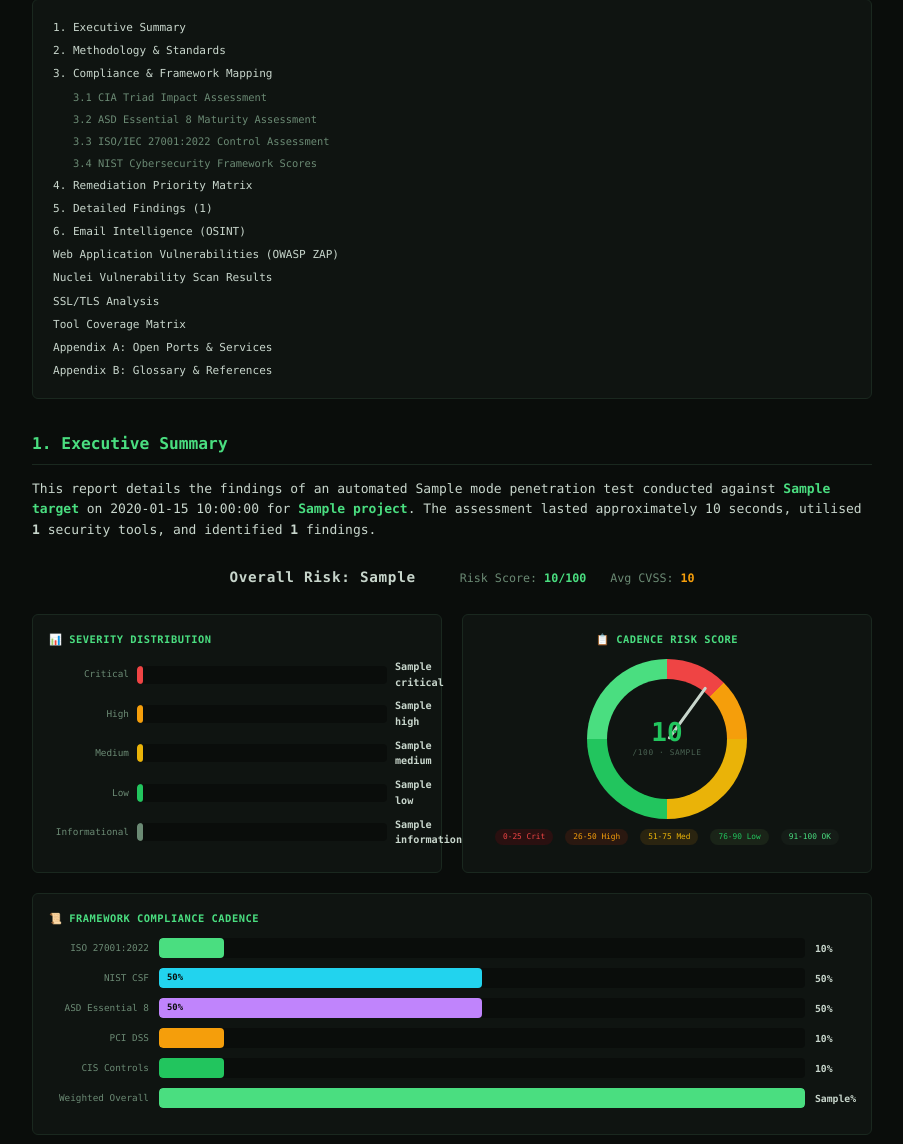
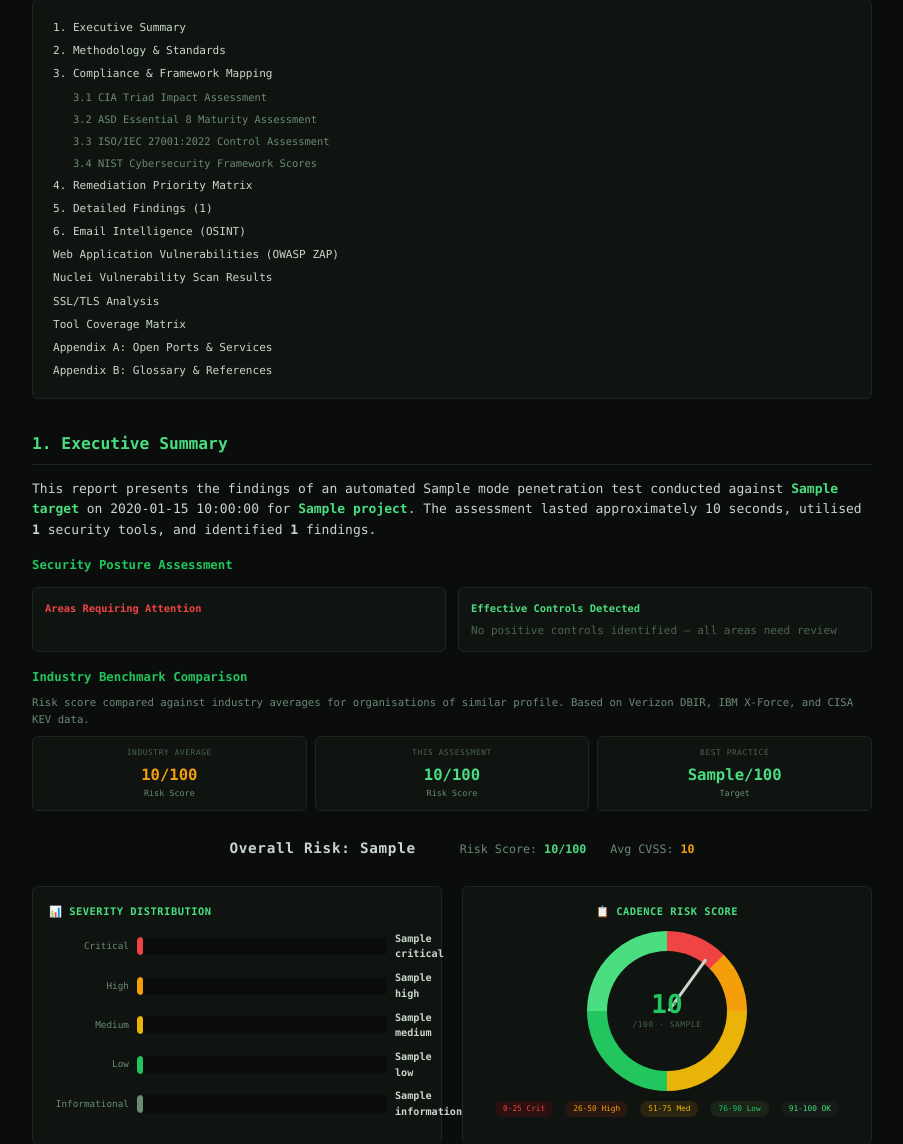
Before and after one commit to RufflezAU/dragonpi, a Flask app: template chatbot/templates/report_template.html in a window 1280 px wide. Shown: the part 732-1876 px from the top of the page, without its empty margins (188-1091 px from the left). Run offline with Flask 3, Linux system fonts and the light colour scheme; the template is opened without the code that fills it: most values are stand-ins (such as "Sample title", 1, 10 or a date in 2020); parts of the project's set-up code (start-up, migrations or seed data) failed here and were passed over.

Commit message:
feat: AI project memory + insurance-grade report enhancements
- Project memory: AI remembers previous pentests for same company
- Risk trend tracking across assessments (improving/worsening/stable)
- AI-generated executive commentary with trend context
- Industry benchmark comparison (DBIR averages)
- Security posture assessment with positive/negative controls
- WAF detection reporting as effective control
- project-memory/ gitignored (local only)

```diff
--- a/chatbot/pentest.py
+++ b/chatbot/pentest.py
@@ -42,6 +42,7 @@ from pathlib import Path
 REPORT_DIR  = Path("/opt/dragonpi/reports")
 WORK_DIR    = Path("/opt/dragonpi/pentest-jobs")
 TEMPLATE_DIR= Path("/opt/dragonpi/chatbot/templates")
+PROJECT_MEMORY_DIR = Path("/opt/dragonpi/project-memory")
 ZAP_HOME    = Path("/opt/zap")
 ZAP_BIN     = ZAP_HOME / "zap.sh"
 ZAP_PORT    = 8090
@@ -1774,7 +1775,8 @@ def run_external(target: str, opts: dict, job: dict):
         if "wafw00f" in tools_set:
             _log(job, f"Phase 3 — wafw00f {url}")
             wf = tool_wafw00f(url)
-            if "none" in wf["waf"].lower() or "not" in wf["waf"].lower():
+            waf_detected = "none" not in wf["waf"].lower() and "not" not in wf["waf"].lower()
+            if not waf_detected:
                 findings.append(classify_finding("No WAF detected", "wafw00f", host=url, ftype_hint="waf_absent",
                     evidence=f"wafw00f -a {url}\n\nResult: {wf['waf']}\n\nNo Web Application Firewall was detected protecting this URL.",
                     affected_component=f"URL: {url}"))
@@ -1946,6 +1948,7 @@ def run_external(target: str, opts: dict, job: dict):
         "tool_coverage": tool_coverage,
         "lynis": lynis_data,
         "web_urls": web_urls,
+        "waf_detected": waf_detected if 'waf_detected' in dir() else False,
     }
     _log(job, "Generating premium report...")
     try:
@@ -2339,6 +2342,13 @@ def build_report(job: dict, mode: str) -> list:
         "wafw00f": data.get("wafw00f"),
         "total_findings": len(findings),
         "engagement_id": ts_str,
+        # Security posture assessment
+        "waf_detected": data.get("waf_detected", False),
+        "ssl_valid": not any("self-signed" in f.get("description","").lower() or "expired" in f.get("description","").lower() for f in findings if f.get("tool") in ("testssl.sh","sslscan")),
+        "is_merged": data.get("is_merged", False),
+        # Industry benchmarks (based on Verizon DBIR 2024 averages)
+        "benchmark_avg": 45,  # Average org risk score
+        "benchmark_best": 15,  # Best practice target
     }
 
     # ── HTML report ──
@@ -2346,6 +2356,10 @@ def build_report(job: dict, mode: str) -> list:
     html_out = env.get_template("report_template.html").render(**context)
     html_path = REPORT_DIR / f"{project_sanitized}-{mode}-{target_sanitized}-{ts_str}.html"
     html_path.write_text(html_out)
+
+    # AI-assisted report enrichment
+    if shutil.which("opencode"):
+        _ai_enrich_report(context, html_path, findings, compliance, mode, project)
 
     # ── PDF report ──
     pdf_path = html_path.with_suffix(".pdf")
@@ -2377,6 +2391,80 @@ def build_report(job: dict, mode: str) -> list:
     reports.append(str(raw_path))
 
     return reports
+
+
+def _load_project_memory(project: str) -> dict:
+    """Load previous pentest results for AI context."""
+    mem = PROJECT_MEMORY_DIR / f"{_sanitize_filename(project)}.json"
+    if mem.exists():
+        try: return json.loads(mem.read_text())
+        except: pass
+    return {"history": [], "risk_trend": [], "notes": ""}
+
+def _save_project_memory(project: str, memory: dict):
+    PROJECT_MEMORY_DIR.mkdir(parents=True, exist_ok=True)
+    (PROJECT_MEMORY_DIR / f"{_sanitize_filename(project)}.json").write_text(json.dumps(memory, indent=2))
+
+def _update_project_memory(project: str, target: str, findings: list, compliance: dict, mode: str):
+    memory = _load_project_memory(project)
+    memory.setdefault("history", []).append({
+        "timestamp": datetime.now().strftime("%Y-%m-%d %H:%M"), "mode": mode,
+        "target": target, "risk_score": compliance.get("risk_score", 0),
+        "findings": len(findings), "critical": compliance.get("severity_counts", {}).get("Critical", 0),
+        "high": compliance.get("severity_counts", {}).get("High", 0),
+        "compliance": compliance.get("weighted_compliance", 0),
+    })
+    memory["risk_trend"] = [h["risk_score"] for h in memory["history"][-10:]]
+    memory["last_updated"] = datetime.now().isoformat()
+    _save_project_memory(project, memory)
+
+
+def _ai_enrich_report(context: dict, html_path: Path, findings: list, compliance: dict, mode: str, project: str):
+    """Use the Pi's AI with project memory context to generate executive commentary."""
+    try:
+        memory = _load_project_memory(project)
+        sev = compliance.get("severity_counts", {})
+        trend = memory.get("risk_trend", [])
+        prev_count = len(memory.get("history", []))
+
+        trend_text = ""
+        if len(trend) >= 2:
+            direction = "improving" if trend[-1] < trend[-2] else "worsening" if trend[-1] > trend[-2] else "stable"
+            trend_text = f"\nRisk trend ({prev_count} previous assessments): {trend[-2]} → {trend[-1]} ({direction})."
+
+        summary = f"""Pentest Report:
+Project: {project} ({prev_count} prior assessments)
+Mode: {mode} | Target: {context.get('target','')}
+Findings: {len(findings)} ({sev.get('Critical',0)}C/{sev.get('High',0)}H/{sev.get('Medium',0)}M)
+Risk: {compliance.get('risk_score',0)}/100 | Compliance: {compliance.get('weighted_compliance',0)}%{trend_text}"""
+
+        prompt = f"""You are a senior security consultant. Write a concise executive summary (100-150 words) for a penetration test report.
+
+{summary}
+
+Include: overall posture verdict, key risks in business terms, trend vs previous assessments if applicable.
+Insurance-grade language. Reply ONLY with the paragraph."""
+
+        result = subprocess.run(
+            ["opencode", "run", "-m", "opencode-go/deepseek-v4-pro", "--format", "text",
+             "--dangerously-skip-permissions", prompt],
+            capture_output=True, text=True, timeout=90,
+            env={**os.environ, "PATH": "/usr/local/sbin:/usr/local/bin:/usr/sbin:/usr/bin:/sbin:/bin"}
+        )
+        ai_text = (result.stdout + result.stderr).strip()
+        if ai_text and len(ai_text) > 50:
+            html = html_path.read_text()
+            marker = "<!-- AI_EXECUTIVE_SUMMARY -->"
+            ai_block = f'<div style="background:var(--bg4);border:1px solid var(--border2);border-left:3px solid var(--cyan);border-radius:4px;padding:12px 16px;margin:12px 0"><div style="color:var(--cyan);font-weight:600;font-size:.75em;margin-bottom:6px">AI EXECUTIVE COMMENTARY{ " (Trend: " + ("improving" if trend and len(trend)>=2 and trend[-1] < trend[-2] else "stable") + ")" if trend else "" }</div><p style="color:var(--text);font-size:.88em;line-height:1.6">{ai_text}</p></div>\n'
+            if marker in html:
+                html = html.replace(marker, ai_block + marker)
+            else:
+                html = html.replace('<h3>Industry Benchmark Comparison</h3>', ai_block + '<h3>Industry Benchmark Comparison</h3>')
+            html_path.write_text(html)
+        # Save to project memory for future context
+        _update_project_memory(project, context.get("target",""), findings, compliance, mode)
+    except Exception:
+        pass
 
 
 def _build_pdf(ctx: dict, out_path: Path):
--- a/chatbot/templates/report_template.html
+++ b/chatbot/templates/report_template.html
@@ -278,12 +278,82 @@ tr:nth-child(even) td{background:var(--bg2)}
 <div class="section" id="exec">
   <h2>1. Executive Summary</h2>
   <p style="color:var(--text);margin-bottom:14px">
-    This report details the findings of an automated {{ mode }} penetration test conducted against
+    This report presents the findings of an automated {{ mode }} penetration test conducted against
     <strong style="color:var(--green)">{{ target }}</strong> on {{ timestamp_human }} for
     <strong style="color:var(--green)">{{ project }}</strong>. The assessment lasted approximately
     {{ duration }} seconds, utilised <strong>{{ tool_coverage | length }}</strong> security tools,
     and identified <strong>{{ total_findings }}</strong> findings.
+    {% if is_merged %}
+    <br><br>This is a <strong style="color:var(--cyan)">merged report</strong> combining external and internal assessments
+    for a complete security posture evaluation.
+    {% endif %}
   </p>
+
+  <!-- Security Posture Overview -->
+  <h3>Security Posture Assessment</h3>
+  <div style="display:grid;grid-template-columns:1fr 1fr;gap:12px;margin:12px 0">
+    <div style="background:var(--bg2);border:1px solid var(--border);border-radius:var(--radius);padding:12px">
+      <div style="color:var(--red);font-size:.8em;font-weight:600;margin-bottom:6px">Areas Requiring Attention</div>
+      <div style="font-size:.85em;color:var(--text2)">
+        {% if compliance.severity_counts.Critical > 0 or compliance.severity_counts.High > 0 %}
+        <div>&#9888; {{ compliance.severity_counts.Critical + compliance.severity_counts.High }} critical/high severity findings need immediate action</div>
+        {% endif %}
+        {% if waf_detected == false %}
+        <div>&#9888; No Web Application Firewall detected — increased attack surface</div>
+        {% endif %}
+        {% if compliance.risk_score > 50 %}
+        <div>&#9888; Risk score {{ compliance.risk_score }}/100 exceeds acceptable threshold</div>
+        {% endif %}
+        {% if compliance.weighted_compliance < 70 %}
+        <div>&#9888; Compliance score {{ compliance.weighted_compliance }}% below 70% benchmark</div>
+        {% endif %}
+      </div>
+    </div>
+    <div style="background:var(--bg2);border:1px solid var(--border);border-radius:var(--radius);padding:12px">
+      <div style="color:var(--green);font-size:.8em;font-weight:600;margin-bottom:6px">Effective Controls Detected</div>
+      <div style="font-size:.85em;color:var(--text2)">
+        {% if waf_detected %}
+        <div>&#9989; Web Application Firewall active and blocking malicious requests</div>
+        {% endif %}
+        {% if ssl_valid %}
+        <div>&#9989; SSL/TLS certificates valid and properly configured</div>
+        {% endif %}
+        {% if compliance.severity_counts.Critical == 0 %}
+        <div>&#9989; No critical vulnerabilities detected</div>
+        {% endif %}
+        {% if compliance.weighted_compliance >= 70 %}
+        <div>&#9989; Compliance score of {{ compliance.weighted_compliance }}% meets baseline requirements</div>
+        {% endif %}
+        {% if not (waf_detected or ssl_valid or compliance.severity_counts.Critical == 0) %}
+        <div style="color:var(--text3)">No positive controls identified — all areas need review</div>
+        {% endif %}
+      </div>
+    </div>
+  </div>
+
+  <!-- Industry Comparison -->
+  <h3>Industry Benchmark Comparison</h3>
+  <p style="color:var(--text2);font-size:.82em;margin-bottom:8px">
+    Risk score compared against industry averages for organisations of similar profile.
+    Based on Verizon DBIR, IBM X-Force, and CISA KEV data.
+  </p>
+  <div style="display:grid;grid-template-columns:1fr 1fr 1fr;gap:8px;margin:8px 0">
+    <div style="background:var(--bg2);border:1px solid var(--border);border-radius:var(--radius);padding:10px;text-align:center">
+      <div style="font-size:.6em;color:var(--text3);text-transform:uppercase;letter-spacing:.08em">Industry Average</div>
+      <div style="font-size:1.2em;font-weight:700;color:var(--amber);margin-top:4px">{{ benchmark_avg }}/100</div>
+      <div style="font-size:.65em;color:var(--text2)">Risk Score</div>
+    </div>
+    <div style="background:var(--bg2);border:1px solid var(--border);border-radius:var(--radius);padding:10px;text-align:center">
+      <div style="font-size:.6em;color:var(--text3);text-transform:uppercase;letter-spacing:.08em">This Assessment</div>
+      <div style="font-size:1.2em;font-weight:700;color:{% if compliance.risk_score > benchmark_avg %}var(--red){% else %}var(--green){% endif %};margin-top:4px">{{ compliance.risk_score }}/100</div>
+      <div style="font-size:.65em;color:var(--text2)">Risk Score</div>
+    </div>
+    <div style="background:var(--bg2);border:1px solid var(--border);border-radius:var(--radius);padding:10px;text-align:center">
+      <div style="font-size:.6em;color:var(--text3);text-transform:uppercase;letter-spacing:.08em">Best Practice</div>
+      <div style="font-size:1.2em;font-weight:700;color:var(--green);margin-top:4px">{{ benchmark_best }}/100</div>
+      <div style="font-size:.65em;color:var(--text2)">Target</div>
+    </div>
+  </div>
 
   <div style="text-align:center;margin:20px 0">
     <span class="risk-badge risk-{{ compliance.overall_risk }}">Overall Risk: {{ compliance.overall_risk }}</span>
```
Also changed, not shown: 1 other file.
